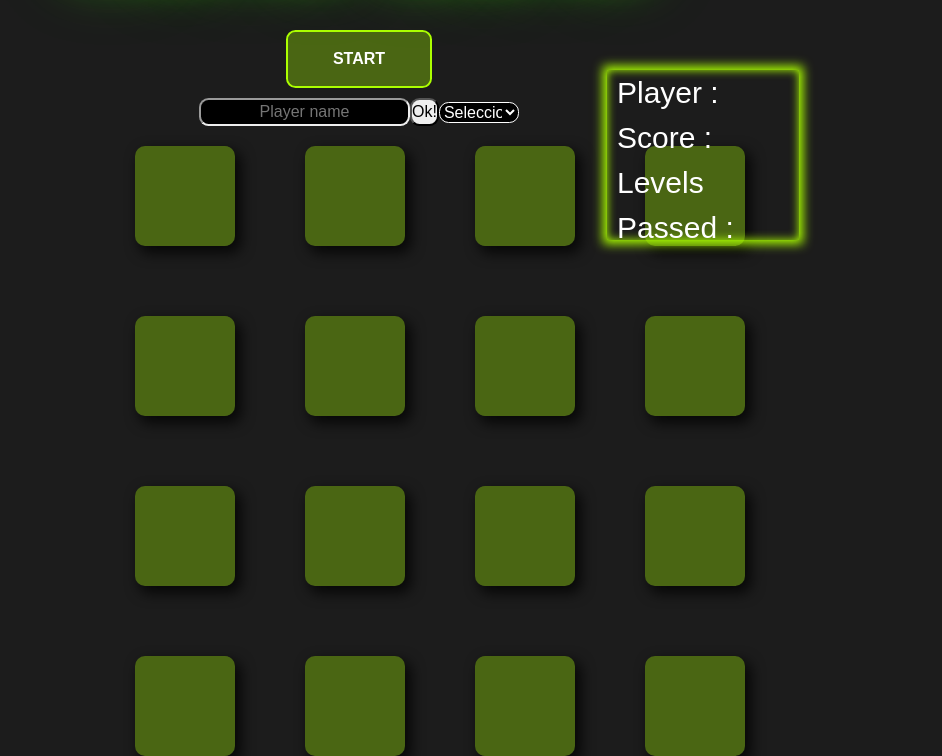
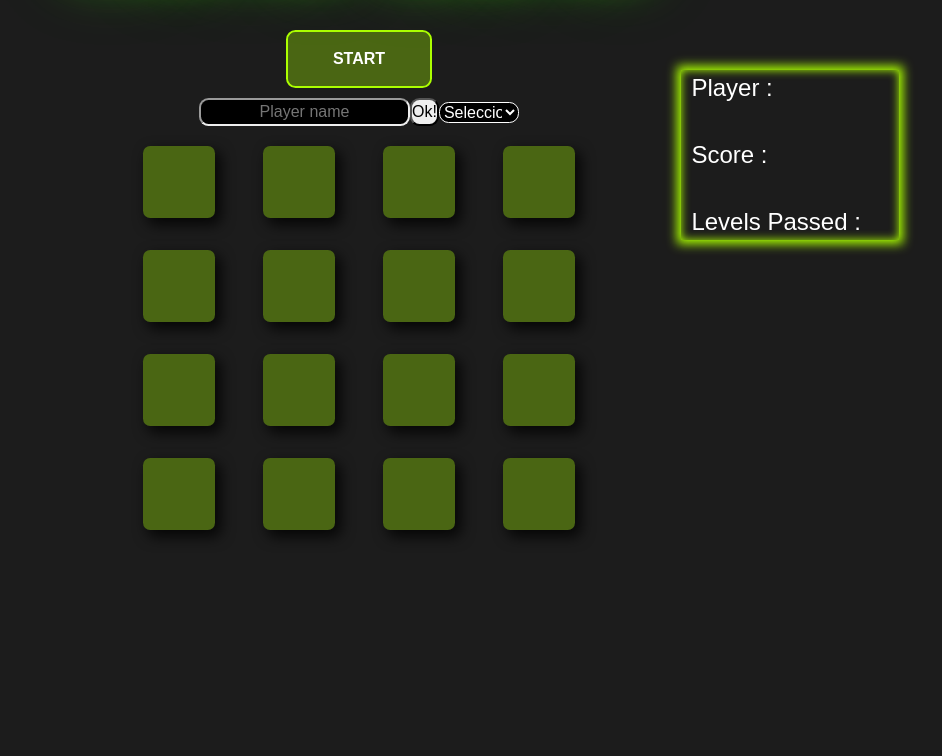
Before and after one commit to lukeal90/lukeal90.github.io, a plain HTML site: page index.html in a window 1280 px wide. Shown: the part 130-886 px from the top of the page, without its empty margins (281-1223 px from the left). After the commit the page ends 800 px from the top, so only its background shows below. Drawn offline with nearby package versions, Linux system fonts and the light colour scheme; some packages are replaced by stand-ins of ours; a script that the page names is missing; a web font is replaced by a local one.

Commit message:
Agregado media-querys

```diff
--- a/index.html
+++ b/index.html
@@ -3,7 +3,7 @@
 <head>
     <meta charset="UTF-8">
     <meta http-equiv="X-UA-Compatible" content="IE=edge">
-    <meta name="viewport" content="width=device-width, initial-scale=1.0">
+    <meta name="viewport" content="width=device-width, minimum-scale=1.0, maximum-scale=1.0" />
     <link href="https://cdn.jsdelivr.net/npm/bootstrap@5.1.3/dist/css/bootstrap.min.css" rel="stylesheet" integrity="sha384-1BmE4kWBq78iYhFldvKuhfTAU6auU8tT94WrHftjDbrCEXSU1oBoqyl2QvZ6jIW3" crossorigin="anonymous">
     <link rel="stylesheet" href="style.css">
     <link href="http://fonts.cdnfonts.com/css/val-2" rel="stylesheet">
--- a/style.css
+++ b/style.css
@@ -100,13 +100,13 @@ button:hover{
         ". . . ."
         ". . . ."
         ". . . .";
-    grid-gap: 70px;
+    grid-gap: 2rem;
     justify-items: center;
 }
 
 .cuadrado {
-    width:  100px;
-    height: 100px;
+    width:  6rem;
+    height: 6rem;
     background-color: #aaff0053;
     border-radius: 10%;
     transition: all 0.1s;
@@ -122,8 +122,8 @@ box-shadow: 5px 6px 14px 1px rgba(0,0,0,0.78);
 }
 
 .cuadradoOn {
-    width:  100px;
-    height: 100px;
+    width:  6rem;
+    height: 6rem;
     transition: all 0.1s;
     background-color: #ABFF00;
     border-radius: 10%;
@@ -185,12 +185,12 @@ box-shadow: 5px 6px 14px 1px rgba(0,0,0,0.78);
     flex-direction: column;
     justify-content: space-between;
     width: 15%;
-    right: 200px;
+    right: 100px;
     top: 200px;
     height: 170px;
     box-shadow: 0 0 10px 0 #ABFF00 inset, 0 0 10px 4px #ABFF00;
     color: white;
-    font-size: 30px;
+    font-size: 2rem;
 }
 
 label{
@@ -214,3 +214,71 @@ label{
 #playerForm{
     display: flex;
 }
+
+@media screen and (max-width: 1350px) {
+    #playerInfo{
+        position: fixed;
+        display: flex;
+        flex-direction: column;
+        justify-content: space-between;
+        width: 17%;
+        right: 100px;
+        top: 200px;
+        height: 170px;
+        box-shadow: 0 0 10px 0 #ABFF00 inset, 0 0 10px 4px #ABFF00;
+        color: white;
+        font-size: 1.5rem;
+    }
+
+    #grilla {
+        margin: auto;
+        margin-top: 20px;
+        display: grid;
+        width: 70%;
+        grid-template-columns: 1fr 1fr 1fr 1fr;
+        grid-template-rows: 1fr 1fr 1fr 1fr;
+        grid-auto-flow: row;
+        grid-template-areas:
+            ". . . ."
+            ". . . ."
+            ". . . ."
+            ". . . .";
+        grid-gap: 2rem;
+        justify-items: center;
+    }
+
+    .cuadrado {
+        width:  4.5rem;
+        height: 4.5rem;
+        background-color: #aaff0053;
+        border-radius: 10%;
+        transition: all 0.1s;
+        -webkit-box-shadow: 5px 6px 14px 1px rgba(0,0,0,0.78);
+        box-shadow: 5px 6px 14px 1px rgba(0,0,0,0.78);
+    }
+
+    .cuadrado:hover {
+        transition: all 0.1s;
+        background-color: #ABFF00;
+        border-radius: 10%;
+        box-shadow: rgba(0, 0, 0, 0.2) 0 -1px 7px 1px, inset #304701 0 -1px 9px, #89FF00 0 2px 12px;
+    }
+
+    .cuadradoOn {
+        width:  4.5rem;
+        height: 4.5rem;
+        transition: all 0.1s;
+        background-color: #ABFF00;
+        border-radius: 10%;
+        box-shadow: rgba(0, 0, 0, 0.2) 0 -1px 7px 1px, inset #304701 0 -1px 9px, #89FF00 0 2px 12px;
+    }
+
+    .cuadradoError {
+        width:  100px;
+        height: 100px;
+        transition: all 0.1s;
+        background-color: #ff0000;
+        border-radius: 10%;
+        box-shadow: rgba(0, 0, 0, 0.2) 0 -1px 7px 1px, inset #2d0602 0 -1px 9px, #ff0000 0 2px 12px;
+    }
+}
```
